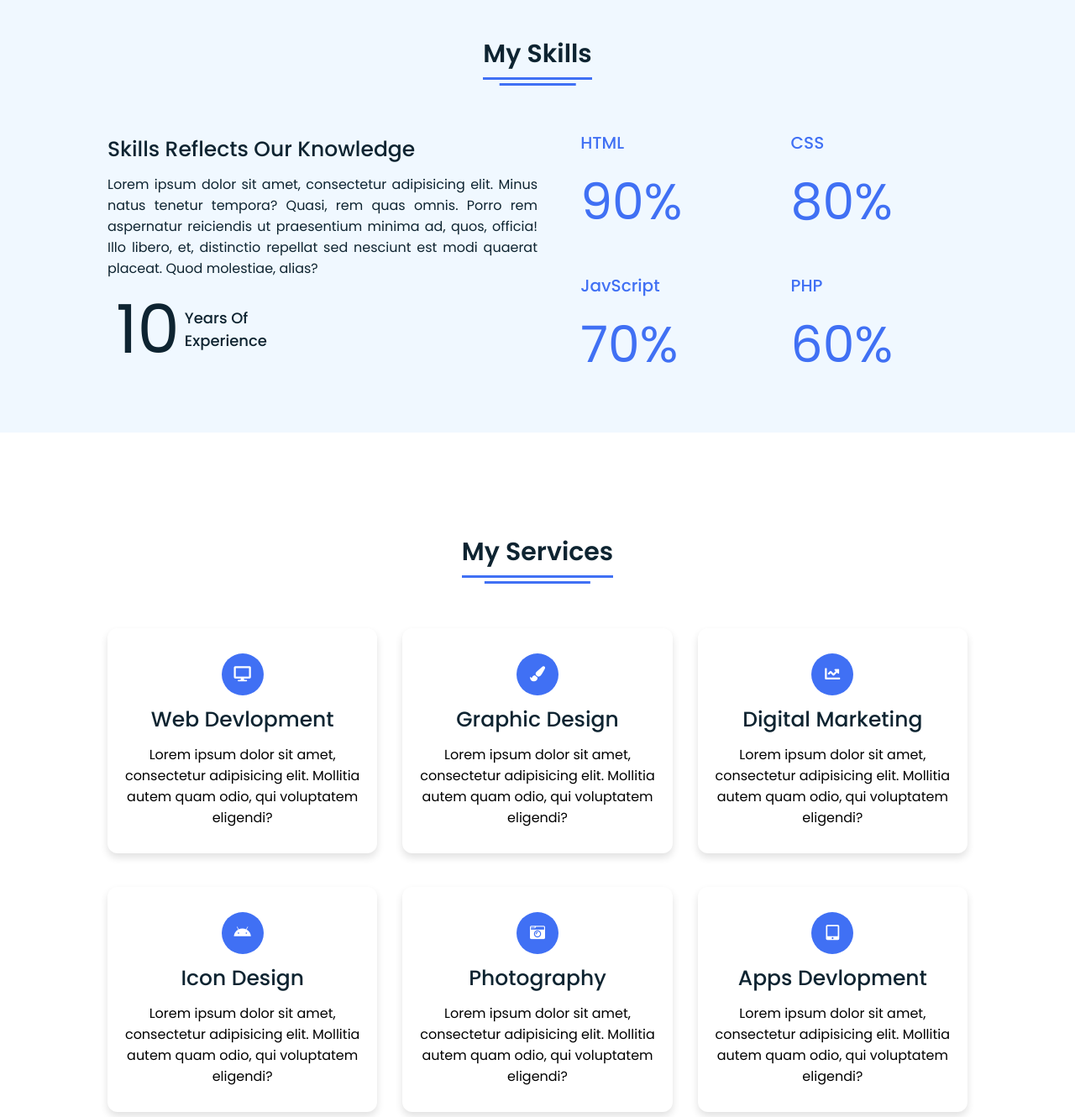
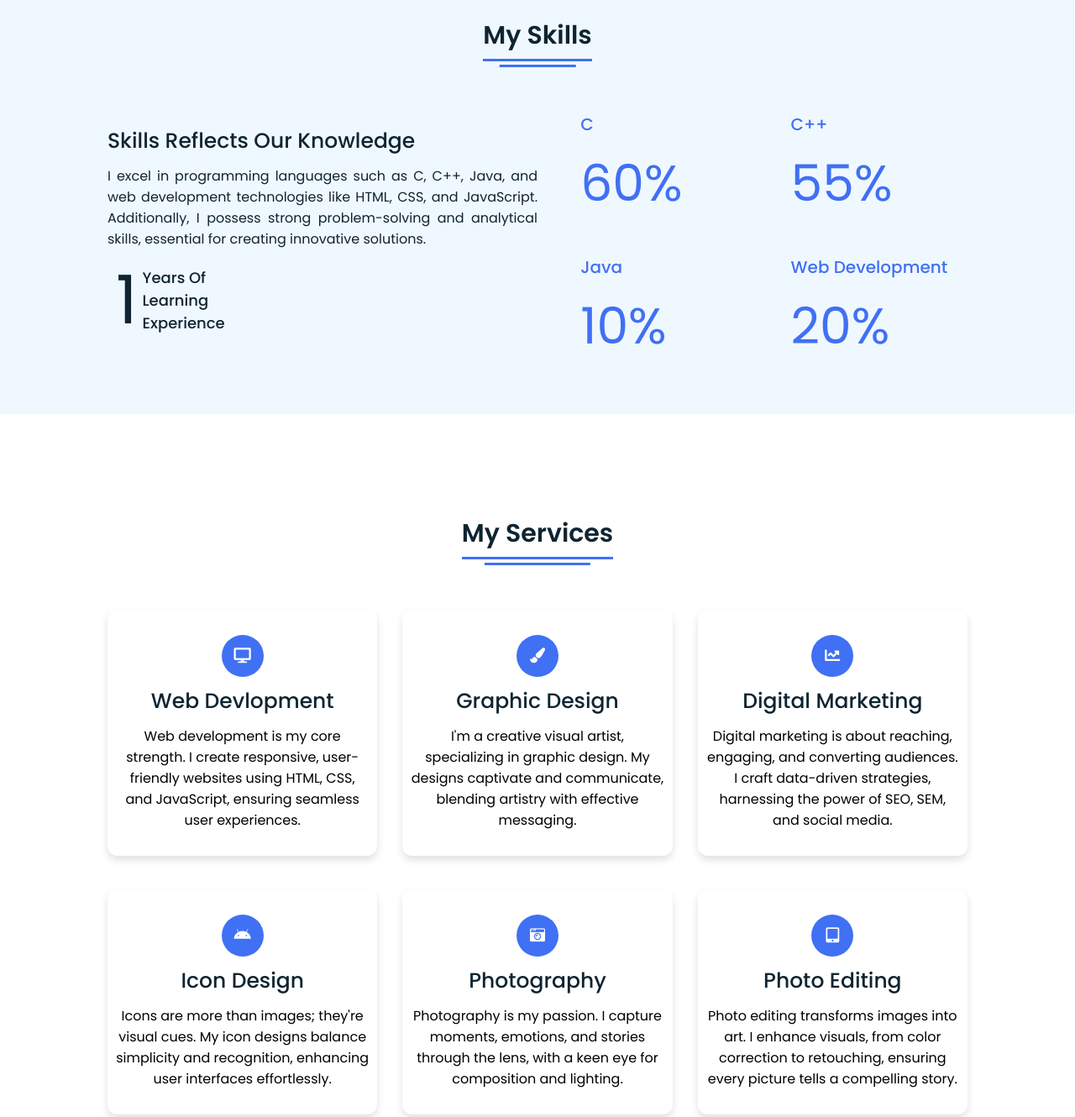
Before and after one commit to Aayuskha/Portfolio-Website, a plain HTML site: page index.html in a window 1280 px wide. Shown: the part 1520-2850 px from the top of the page at 84% size. Drawn offline with Linux system fonts and the light colour scheme.

Commit message:
contain edit update

```diff
--- a/index.html
+++ b/index.html
@@ -63,10 +63,9 @@
             <img src="img2.jpg" alt="My Photo">
           </div>
           <div class="right">
-            <div class="topic">Designing Is My Passion</div>
+            <div class="topic">I am a BCA Student</div>
             <p>
-              Lorem ipsum dolor sit amet, consectetur adipisicing elit. Deserunt, porro veritatis pariatur, nobis voluptatem ipsum repellat nemo quisquam error reprehenderit recusandae odio vel, suscipit. Voluptas mollitia accusantium quaerat aspernatur labore dolorum placeat ipsa sint nam perspiciatis eos consectetur veritatis debitis, quis aliquam unde sed maiores sit! Hic molestiae optio iste
-              iure earum amet nostrum quaerat facere quae veniam maiores harum iusto aperiam vel inventore illo voluptatibus voluptates quo impedit voluptatum error vitae, omnis praesentium? Aperiam nulla non, nesciunt fuga rem perferendis alias et, temporibus, distinctio culpa unde a laborum libero ducimus. Facilis veniam sit praesentium, voluptatibus sint maxime iusto eaque.
+              Hello, I'm Aayushka GC, residing in the picturesque town of Baglung, Nepal. Currently, I'm pursuing a Bachelor of Computer Applications (BCA) at LA Grandee International College. I'm passionate about the world of technology and its ever-evolving landscape. My academic journey is driven by a curiosity for software development, programming, and all things related to the digital realm. Outside of my studies, I enjoy exploring the natural beauty of Nepal, immersing myself in local culture, and staying connected with the global tech community. I aspire to contribute to the tech world and make a positive impact through my knowledge and skills.
             </p>
             <div class="button">
               <button>Download CV</button>
@@ -84,31 +83,32 @@
         <div class="skills-details">
           <div class="text">
             <div class="topic">Skills Reflects Our Knowledge</div>
-            <p>Lorem ipsum dolor sit amet, consectetur adipisicing elit. Minus natus tenetur tempora? Quasi, rem quas omnis. Porro rem aspernatur reiciendis ut praesentium minima ad, quos, officia! Illo libero, et, distinctio repellat sed nesciunt est modi quaerat placeat. Quod molestiae, alias?</p>
+            <p>I excel in programming languages such as C, C++, Java, and web development technologies like HTML, CSS, and JavaScript. Additionally, I possess strong problem-solving and analytical skills, essential for creating innovative solutions.</p>
             <div class="experience">
-              <div class="num">10</div>
+              <div class="num">1</div>
               <div class="exp">
                 Years Of <br>
+                Learning<br>
                 Experience
               </div>
             </div>
           </div>
           <div class="boxes">
             <div class="box">
-              <div class="topic">HTML</div>
-              <div class="per">90%</div>
+              <div class="topic"> C </div>
+              <div class="per">60%</div>
             </div>
             <div class="box">
-              <div class="topic">CSS</div>
-              <div class="per">80%</div>
+              <div class="topic">C++</div>
+              <div class="per">55%</div>
             </div>
             <div class="box">
-              <div class="topic">JavScript</div>
-              <div class="per">70%</div>
+              <div class="topic">Java</div>
+              <div class="per">10%</div>
             </div>
             <div class="box">
-              <div class="topic">PHP</div>
-              <div class="per">60%</div>
+              <div class="topic">Web Development</div>
+              <div class="per">20%</div>
             </div>
           </div>
         </div>
@@ -125,42 +125,42 @@
               <i class="fas fa-desktop"></i>
             </div>
             <div class="topic">Web Devlopment</div>
-            <p>Lorem ipsum dolor sit amet, consectetur adipisicing elit. Mollitia autem quam odio, qui voluptatem eligendi?</p>
+            <p>Web development is my core strength. I create responsive, user-friendly websites using HTML, CSS, and JavaScript, ensuring seamless user experiences.</p>
           </div>
           <div class="box">
             <div class="icon">
               <i class="fas fa-paint-brush"></i>
             </div>
             <div class="topic">Graphic Design</div>
-            <p>Lorem ipsum dolor sit amet, consectetur adipisicing elit. Mollitia autem quam odio, qui voluptatem eligendi?</p>
+            <p>I'm a creative visual artist, specializing in graphic design. My designs captivate and communicate, blending artistry with effective messaging.</p>
           </div>
           <div class="box">
             <div class="icon">
               <i class="fas fa-chart-line"></i>
             </div>
             <div class="topic">Digital Marketing</div>
-            <p>Lorem ipsum dolor sit amet, consectetur adipisicing elit. Mollitia autem quam odio, qui voluptatem eligendi?</p>
+            <p>Digital marketing is about reaching, engaging, and converting audiences. I craft data-driven strategies, harnessing the power of SEO, SEM, and social media.</p>
           </div>
           <div class="box">
             <div class="icon">
               <i class="fab fa-android"></i>
             </div>
             <div class="topic">Icon Design</div>
-            <p>Lorem ipsum dolor sit amet, consectetur adipisicing elit. Mollitia autem quam odio, qui voluptatem eligendi?</p>
+            <p>Icons are more than images; they're visual cues. My icon designs balance simplicity and recognition, enhancing user interfaces effortlessly.</p>
           </div>
           <div class="box">
             <div class="icon">
               <i class="fas fa-camera-retro"></i>
             </div>
             <div class="topic">Photography</div>
-            <p>Lorem ipsum dolor sit amet, consectetur adipisicing elit. Mollitia autem quam odio, qui voluptatem eligendi?</p>
+            <p>Photography is my passion. I capture moments, emotions, and stories through the lens, with a keen eye for composition and lighting.</p>
           </div>
           <div class="box">
             <div class="icon">
               <i class="fas fa-tablet-alt"></i>
             </div>
-            <div class="topic">Apps Devlopment</div>
-            <p>Lorem ipsum dolor sit amet, consectetur adipisicing elit. Mollitia autem quam odio, qui voluptatem eligendi?</p>
+            <div class="topic">Photo Editing</div>
+            <p>Photo editing transforms images into art. I enhance visuals, from color correction to retouching, ensuring every picture tells a compelling story.</p>
           </div>
         </div>
       </div>
@@ -172,7 +172,7 @@
         <div class="title"><span>Contact Me</span></div>
         <div class="text">
           <div class="topic">Have Any Project?</div>
-          <p>Lorem ipsum dolor sit amet, consectetur adipisicing elit. Ipsam neque ipsum corrupti dolores, facere numquam voluptate aspernatur sit perferendis qui nisi modi! Recusandae deserunt consequatur voluptatibus alias repellendus nobis eligendi.</p>
+          <p>Let's collaborate! I'm open to new projects and opportunities. Whether it's web development, graphic design, digital marketing, or any creative endeavor, I'm here to bring your ideas to life. Feel free to reach out and discuss your project today</p>
           <div class="button">
             <button>Let's Chat</button>
           </div>
@@ -183,7 +183,7 @@
     <!-- Footer Section Start -->
     <footer>
       <div class="text">
-        <span>Created By <a href="#">CodingLab</a> | &#169; 2021 All Rights Reserved</span>
+        <span>Edited By <a href="bishaladhikari7.com.np">Bishal Adhikari</a> | &#169; 2021 All Rights Reserved</span>
       </div>
     </footer>
 
```
